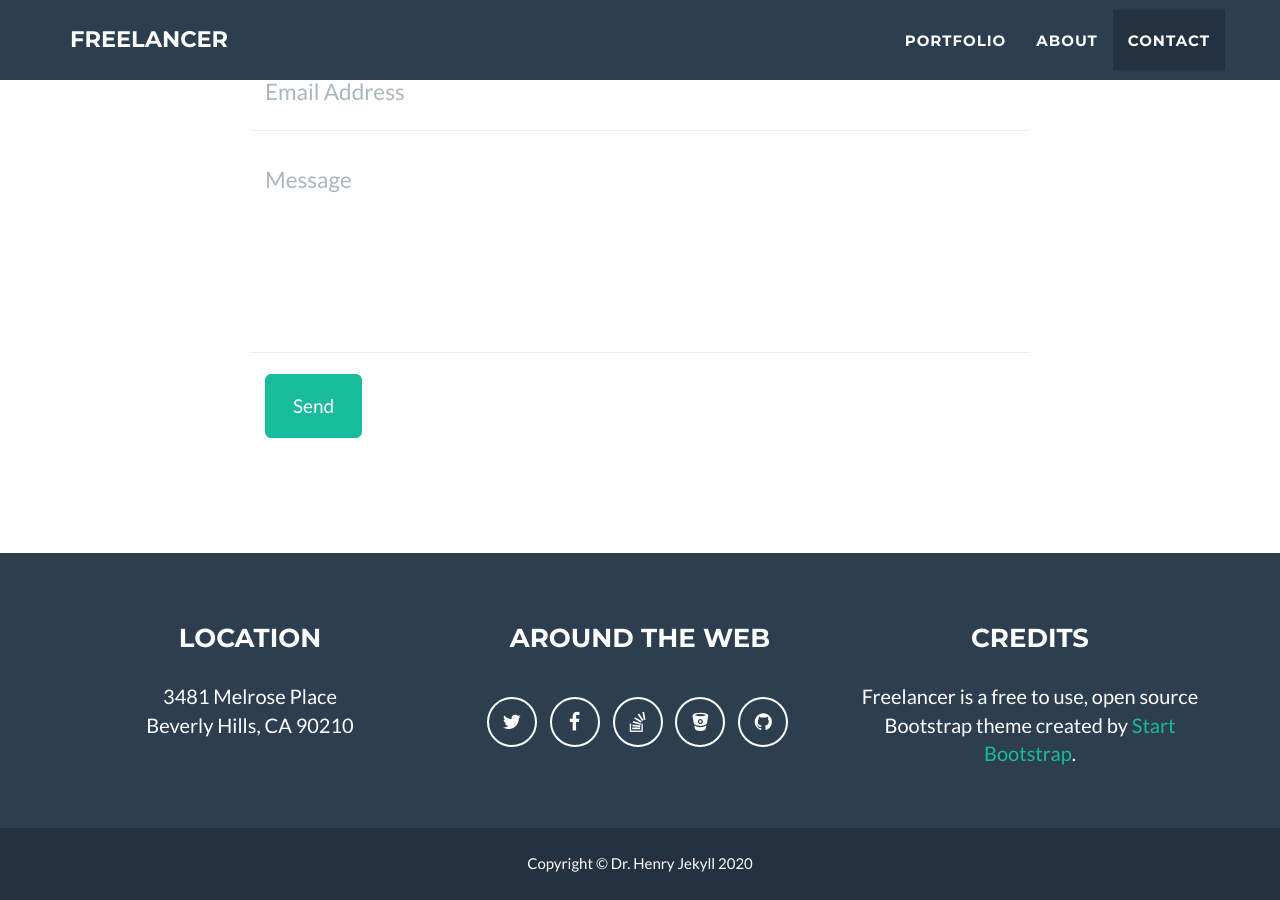
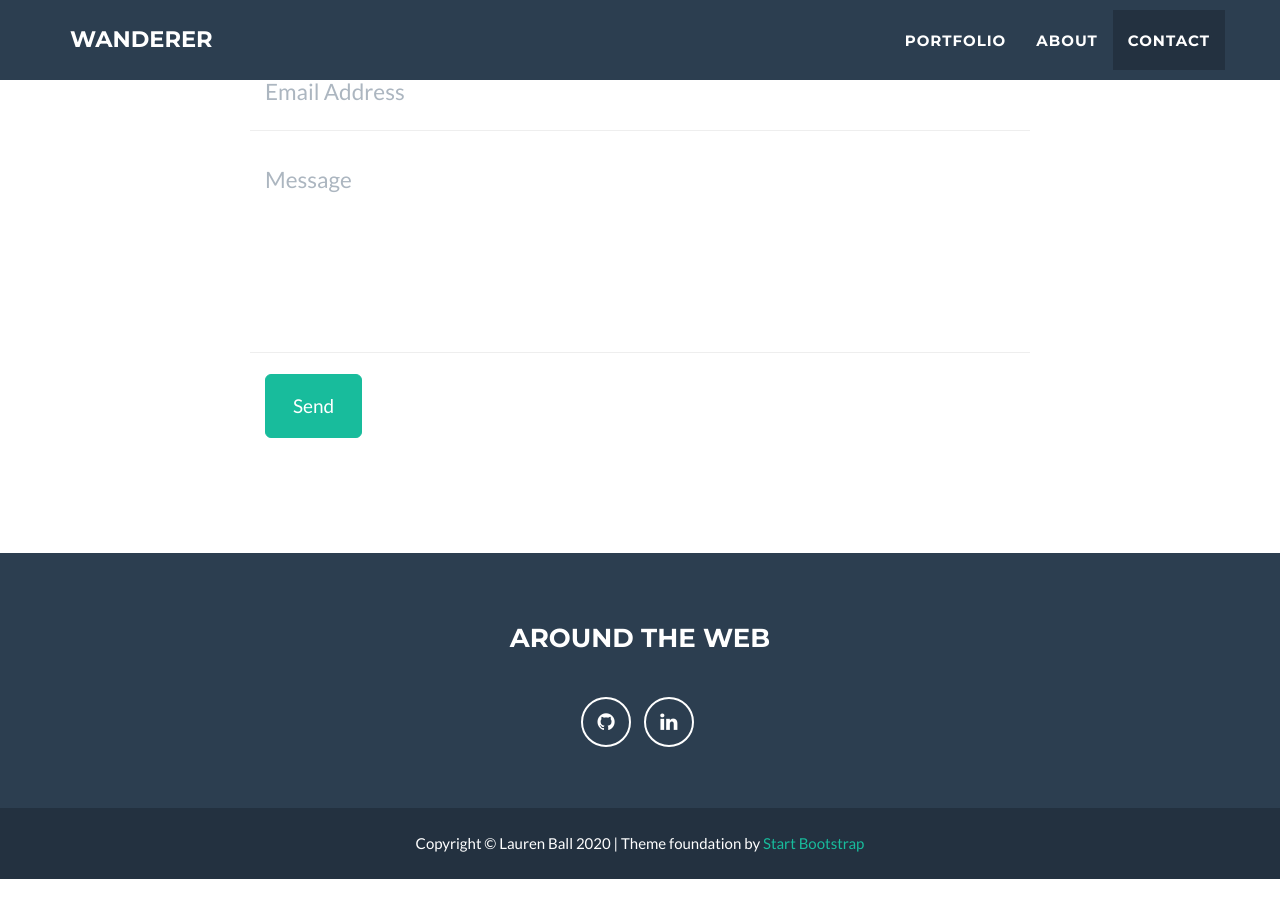
Before and after one commit to laurenball/laurenball.github.io, a Jekyll site: the page built from _posts/2014-07-18-project-1.markdown, in a window 1280 px wide and 900 px high, scrolled down 2492 px. Built offline with Jekyll 4.4.1, drawn with Linux system fonts in a browser that asks for light colours; after the commit the page ends 3371 px from its top, so only the background shows below that; some of the changed text lies outside the part shown.

```diff
--- a/_config.yml
+++ b/_config.yml
@@ -1,27 +1,17 @@
 # Site settings
-title: Freelancer
-email: your-email@domain.com
-url: https://github.com/jeromelachaud/freelancer-theme
-description: "Write an awesome description for your new site here. You can edit this line in _config.yml. It will appear in your document head meta (for Google search results) and in your feed.xml site description."
-keywords: "your keywords, separated by commas"
-skills: "Web Developer - Graphic Artist - User Experience Designer"
-meta_author: LastName FirstName
-
-# Google webmaster tools
-google_verify:
-
-# https://ssl.bing.com/webmaster/configure/verify/ownership Option 2 content= goes here
-bing_verify:
+title: Wanderer
+email: lauren.l.dev@gmail.com
+url: https://laurenball.github.io
+description: 'Portfolio/Blog'
+keywords: ""
+skills: "it's weird that this is in the metadata right"
+meta_author: Ball Lauren
 
 # Contact form:
 # - static : pass through formspree.io to validate email sending
 # - disqus : replace contact form by disqus thread
 # - comment the line below if you want to stick with the default PHP contact form
 contact: static
-
-# If you use disqus you need disqus shortname
-# https://help.disqus.com/customer/portal/articles/466208
-disqus_shortname: myshortname
 
 # Color settings (hex-codes without the leading hash-tag)
 color:
@@ -32,31 +22,18 @@ color:
 
 # Footer settings
 footer:
-  copyright: Dr. Henry Jekyll
+  copyright: Lauren Ball
   location: Location
   social: Around the Web
-  credits: Credits
 
-# Social networks usernames (many more available: google-plus, flickr, dribbble, pinterest, instagram, tumblr, linkedin, etc.)
 social:
-  - title: twitter
-    url: http://twitter.com/jekyllrb
-  - title: facebook
-    url:
-  - title: stack-overflow
-    url: http://stackoverflow.com/questions/tagged/jekyll
-  - title: bitbucket
-    url: http://bitbucket.org/jekyll
   - title: github
-    url: http://github.com/jekyll
-
-# Postal address (add as many lines as necessary)
-address:
-  - line: 3481 Melrose Place
-  - line: Beverly Hills, CA 90210
+    url: https://github.com/laurenball
+  - title: linkedin
+    url: https://www.linkedin.com/in/lauren-ball/
 
 # Credits content
-credits: 'Freelancer is a free to use, open source Bootstrap theme created by <a href="http://startbootstrap.com">Start Bootstrap</a>.'
+credits: 'Theme foundation by <a href="http://startbootstrap.com">Start Bootstrap</a>'
 
 # Build settings
 markdown: kramdown
--- a/_includes/footer.html
+++ b/_includes/footer.html
@@ -3,27 +3,17 @@
         <div class="footer-above">
             <div class="container">
                 <div class="row">
-                    <div class="footer-col col-md-4">
-                        <h3>{{ site.footer.location }}</h3>
-                        <p>
-                            {% for adress in site.address %}
-                                {{ adress.line }} <br>
-		                    {% endfor %}
-                        </p>
-                    </div>
-                    <div class="footer-col col-md-4">
+                    <div class="footer-col col-md-4 col-md-offset-4">
                         <h3>{{ site.footer.social }}</h3>
                         <ul class="list-inline">
                             {% for network in site.social %}
-                            <li>
-                                <a href="{{ network.url }}" class="btn-social btn-outline"><i class="fa fa-fw fa-{{ network.title }}"></i></a>
-                            </li>
-		                    {% endfor %}
+                              <li>
+                                  <a href="{{ network.url }}" class="btn-social btn-outline">
+                                    <i class="fa fa-fw fa-{{ network.title }}"></i>
+                                  </a>
+                              </li>
+                            {% endfor %}
                         </ul>
-                    </div>
-                    <div class="footer-col col-md-4">
-                        <h3>{{ site.footer.credits }}</h3>
-                        <p>{{ site.credits }}</p>
                     </div>
                 </div>
             </div>
@@ -32,7 +22,7 @@
             <div class="container">
                 <div class="row">
                     <div class="col-lg-12">
-                        Copyright &copy; {{ site.footer.copyright }} 20{{ site.time | date: '%y' }}
+                      Copyright &copy; {{ site.footer.copyright }} 20{{ site.time | date: '%y' }} | {{ site.credits }}
                     </div>
                 </div>
             </div>
```
